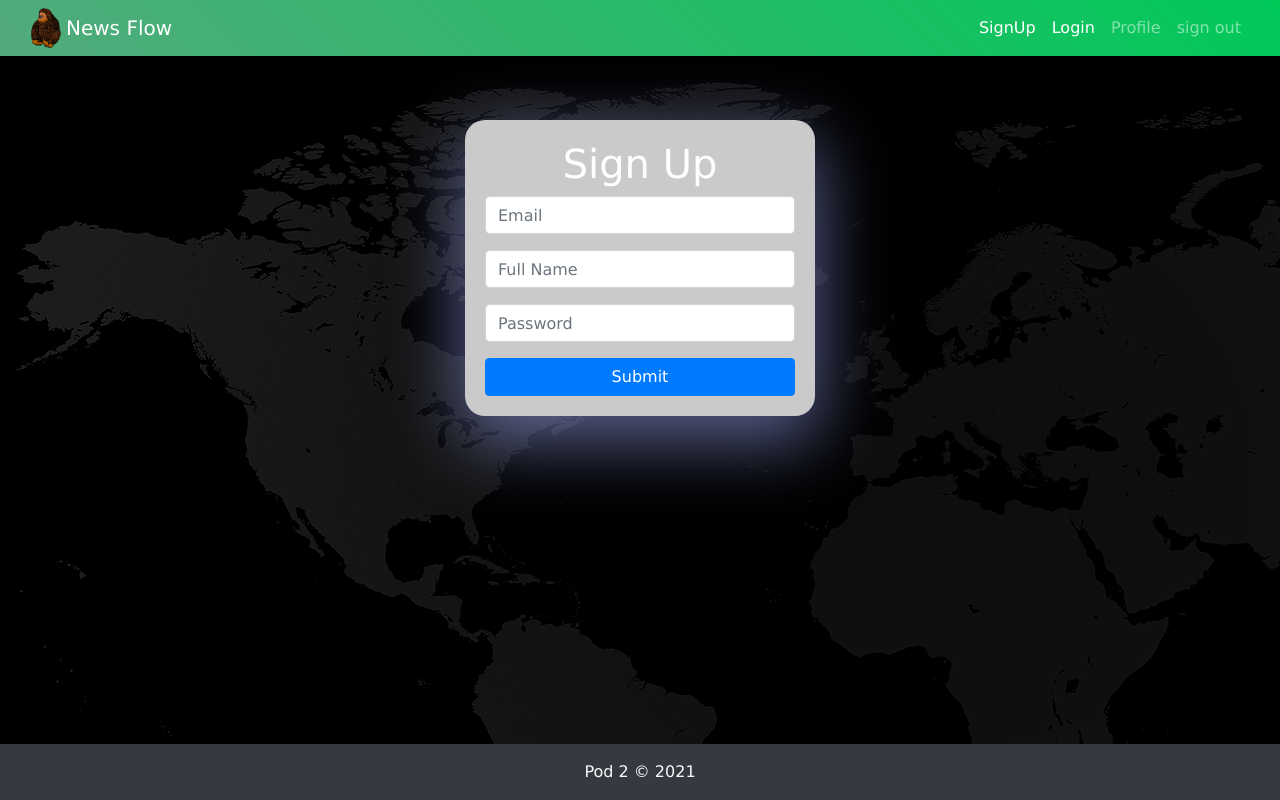
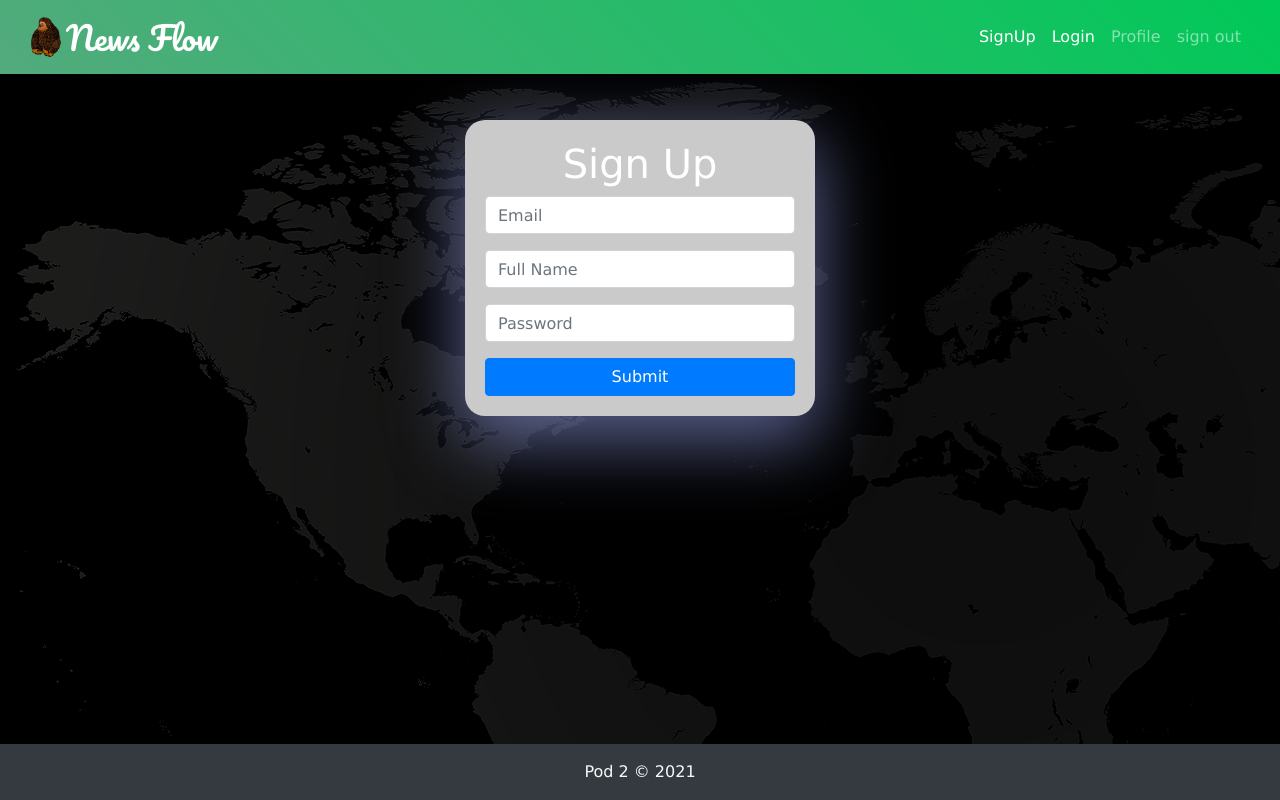
Before and after one commit to zehrl/news-flow, a React (Create React App) app in the folder client/: page /signup in a window 1280 px wide. Built offline with nearby package versions, Linux system fonts and the light colour scheme.

Commit message:
updated fonts

```diff
--- a/client/public/index.html
+++ b/client/public/index.html
@@ -12,7 +12,9 @@
   <link rel="shortcut icon" href="/PUBLIC_URL/favicon.ico">
   <link href="https://cdn.jsdelivr.net/npm/bootstrap@5.0.0-beta2/dist/css/bootstrap.min.css" rel="stylesheet"
         integrity="sha384-BmbxuPwQa2lc/FVzBcNJ7UAyJxM6wuqIj61tLrc4wSX0szH/Ev+nYRRuWlolflfl" crossorigin="anonymous">
-  <!--
+        <link rel="preconnect" href="https://fonts.gstatic.com">
+        <link rel="preconnect" href="https://fonts.gstatic.com">
+        <link href="https://fonts.googleapis.com/css2?family=Inter:wght@600&family=Pacifico&display=swap" rel="stylesheet">        <!--
       Notice the use of %PUBLIC_URL% in the tags above.
       It will be replaced with the URL of the `public` folder during the build.
       Only files inside the `public` folder can be referenced from the HTML.
--- a/client/src/pages/MainPage.js
+++ b/client/src/pages/MainPage.js
@@ -26,7 +26,7 @@ const MainPage = () => {
 
                     <div className="col-xl-6 pb-3">
 
-                        <h1 id="map-text" className="text-center">Click the Map</h1>
+                        <h1 id="map-text" className="text-center">Discover something new!</h1>
                         <GoogleMap initLat={47.59764059923029} initLng={-122.32893838093258} zoom={12} setLocation={setLocation}/>
                     </div>
 
--- a/client/src/sass/mainPage.css
+++ b/client/src/sass/mainPage.css
@@ -1,4 +1,5 @@
 #map-text,
 #news-text {
     color: rgb(216, 212, 193);
+    font-family: 'New Tegomin', serif;
 }
--- a/client/src/sass/navbar.css
+++ b/client/src/sass/navbar.css
@@ -3,4 +3,5 @@
     width: 35px;
     height: 40px;
     padding-right: 5px;
+    font-family: 'Pacifico', cursive;
 }
--- a/client/src/sass/style.css
+++ b/client/src/sass/style.css
@@ -10,6 +10,11 @@ body {
   background-image: linear-gradient(45deg, #53aa7d 0%, #00c958 100%);
   -webkit-box-shadow: 0 0px 2px rgba(0, 0, 0, 0.75);
           box-shadow: 0 0px 2px rgba(0, 0, 0, 0.75);
+}
+
+#nav-title {
+  font-family: 'Pacifico', cursive;
+  font-size: 2rem;
 }
 
 /* Main */
--- a/client/src/sass/style.scss
+++ b/client/src/sass/style.scss
@@ -11,6 +11,11 @@ body {
     background-color: #53aa7d;
     background-image: linear-gradient(45deg, #53aa7d 0%, #00c958 100%);
     box-shadow: 0 0px 2px rgba(0,0,0,.75);
+}
+
+#nav-title{
+    font-family: 'Pacifico', cursive;
+    font-size: 2rem;
 }
 
 
```
Also changed, not shown: 1 other file (tests, documents, lock files or other folders).
